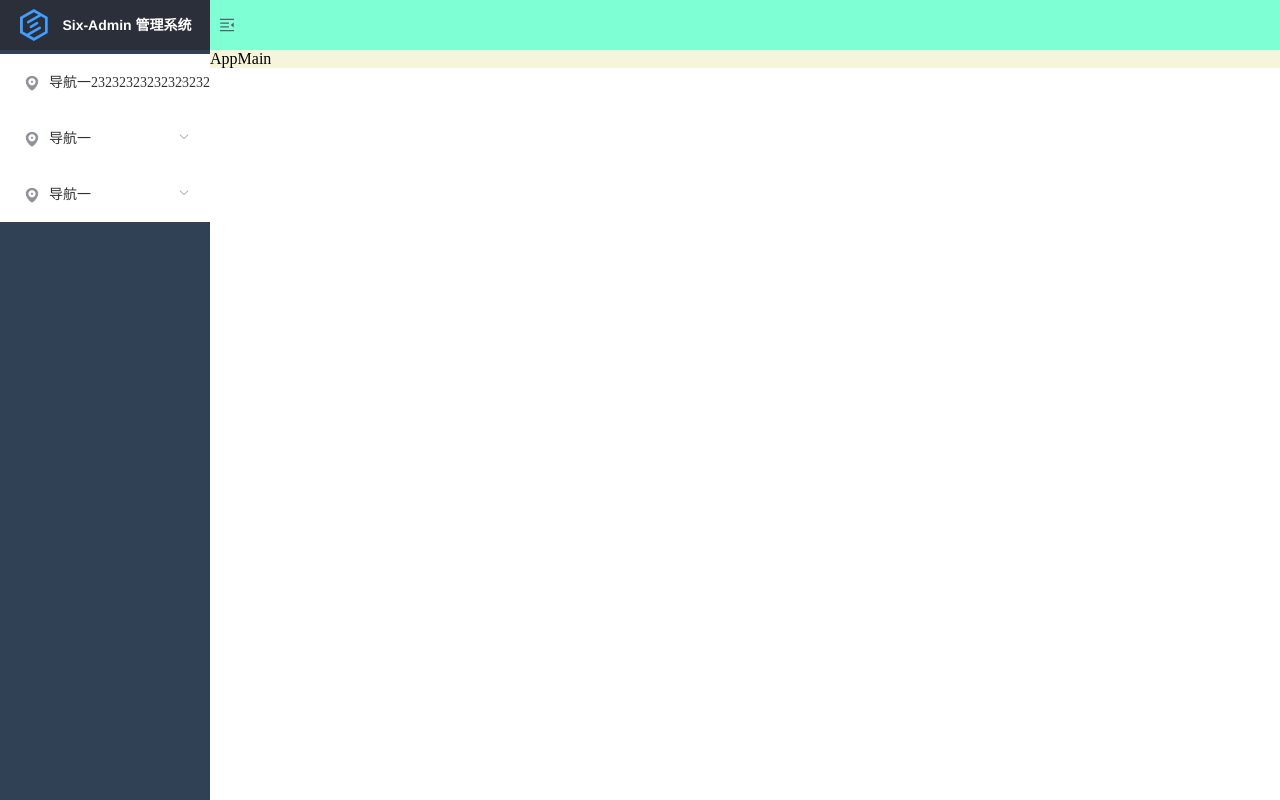
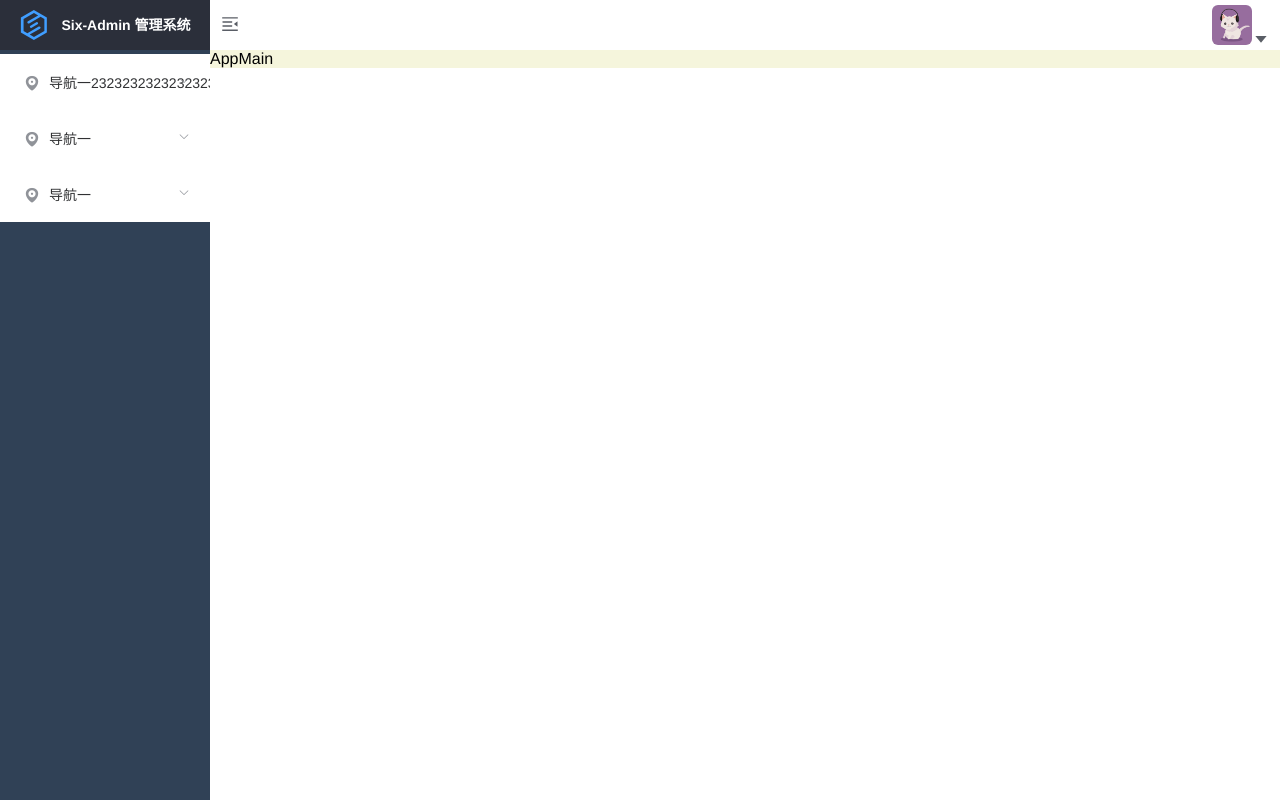
Before and after one commit to Miss-Sixty/six-admin-old, a Vue app: page /#/dashboard in a window 1280 px wide. Built offline with nearby package versions, Linux system fonts and the light colour scheme.

Commit message:
添加头像，添加全局样式

```diff
--- a/src/components/SvgIcon/index.vue
+++ b/src/components/SvgIcon/index.vue
@@ -1,5 +1,11 @@
 <template>
-  <svg v-if="iconName" :class="svgClass" aria-hidden="true" v-on="$listeners">
+  <svg
+    v-if="iconName"
+    :class="svgClass"
+    aria-hidden="true"
+    v-on="$listeners"
+    :style="{ height: height, width: width }"
+  >
     <use :href="iconName" />
   </svg>
 </template>
@@ -12,7 +18,9 @@ export default {
     className: {
       type: String,
       default: ""
-    }
+    },
+    height: String,
+    width: String
   },
   computed: {
     iconName() {
--- a/src/layout/components/Navbar.vue
+++ b/src/layout/components/Navbar.vue
@@ -1,15 +1,41 @@
 <template>
   <div class="navbar">
     <div class="navbar-icon" @click="toggleSideBar">
-      <svg-icon icon-class="hamburger" :class="{ 'is-active': opened }" />
+      <svg-icon
+        icon-class="hamburger"
+        :class="{ 'is-active': opened }"
+        width="20px"
+        height="20px"
+      />
+    </div>
+
+    <div class="right-menu">
+      <el-dropdown trigger="click">
+        <div class="right-menu__avatar navbar-icon">
+          <img width="40" height="40" :src="avatar" />
+          <i class="el-icon-caret-bottom" />
+        </div>
+        <el-dropdown-menu slot="dropdown">
+          <a target="_blank" href="">
+            <el-dropdown-item>Github</el-dropdown-item>
+          </a>
+          <a target="_blank" href="">
+            <el-dropdown-item>Docs</el-dropdown-item>
+          </a>
+          <el-dropdown-item divided @click.native="logout">
+            <span style="display:block;">Log Out</span>
+          </el-dropdown-item>
+        </el-dropdown-menu>
+      </el-dropdown>
     </div>
   </div>
 </template>
 
 <script>
+import { mapGetters } from "vuex";
 export default {
-  props: {
-    opened: Boolean
+  computed: {
+    ...mapGetters(["opened", "avatar"])
   },
   methods: {
     toggleSideBar() {
@@ -21,15 +47,17 @@ export default {
 
 <style scoped lang="scss">
 .navbar {
-  background-color: aquamarine;
+  background-color: #fff;
   height: 50px;
   line-height: 50px;
   overflow: hidden;
   box-shadow: 0 1px 4px rgba(0, 21, 41, 0.08);
-
+  .is-active {
+    transform: rotate(180deg);
+  }
   &-icon {
     display: inline-block;
-    padding: 0 8px;
+    padding: 0 10px;
     height: 100%;
     font-size: 18px;
     color: #5a5e66;
@@ -40,9 +68,23 @@ export default {
     &:hover {
       background: rgba(0, 0, 0, 0.03);
     }
+  }
 
-    .is-active {
-      transform: rotate(180deg);
+  .right-menu {
+    float: right;
+    height: 100%;
+    line-height: 50px;
+    &:focus {
+      outline: none;
+    }
+
+    &__avatar {
+      padding-top: 5px;
+      cursor: pointer;
+
+      > img {
+        border-radius: 6px;
+      }
     }
   }
 }
--- a/src/layout/components/Sidebar/Logo.vue
+++ b/src/layout/components/Sidebar/Logo.vue
@@ -33,7 +33,7 @@ export default {
   display: inline-block;
 
   .svg-icon {
-    font-size: 32px;
+    font-size: 30px;
     color: #409eff;
     vertical-align: middle;
     display: inline;
--- a/src/layout/index.vue
+++ b/src/layout/index.vue
@@ -2,7 +2,7 @@
   <div class="layout">
     <sidebar :opened="!opened" />
     <div class="layout-container" :class="{ hideSidebarWidth: !opened }">
-      <navbar :opened="opened" class="layout-container__navbar" />
+      <navbar class="layout-container__navbar" />
       <app-main class="layout-container__main" />
     </div>
   </div>
--- a/src/plugins/element.js
+++ b/src/plugins/element.js
@@ -5,12 +5,20 @@ import {
   MenuItemGroup,
   MenuItem,
   Tooltip,
-  Scrollbar
+  Scrollbar,
+  Dropdown,
+  DropdownMenu,
+  DropdownItem,
+  Image
 } from "element-ui";
 
 Vue.use(Menu)
   .use(Submenu)
+  .use(Image)
   .use(MenuItemGroup)
   .use(Tooltip)
   .use(Scrollbar)
+  .use(Dropdown)
+  .use(DropdownMenu)
+  .use(DropdownItem)
   .use(MenuItem);
--- a/src/store/getters.js
+++ b/src/store/getters.js
@@ -1,5 +1,7 @@
 const getters = {
-  opened: state => state.app.opened
+  opened: state => state.app.opened,
+  avatar: state => state.user.avatar,
+  name: state => state.user.name
 };
 
 export default getters;
--- /dev/null
+++ b/src/store/modules/user.js
@@ -0,0 +1,32 @@
+const state = {
+  name: "",
+  avatar: require("@/assets/imgs/avatar.gif")
+};
+
+const mutations = {
+  SET_NAME: (state, name) => {
+    state.name = name;
+  },
+  SET_AVATAR: (state, avatar) => {
+    state.avatar = avatar;
+  }
+};
+
+const actions = {
+  //   // user login
+  //   login({ commit }, userInfo) {
+  //     const { username, password } = userInfo;
+  //     return new Promise((resolve, reject) => {});
+  //   },
+  //   // get user info
+  //   getInfo({ commit, state }) {
+  //     return new Promise((resolve, reject) => {});
+  //   },
+};
+
+export default {
+  namespaced: true,
+  state,
+  mutations,
+  actions
+};
--- a/src/styles/index.scss
+++ b/src/styles/index.scss
@@ -6,3 +6,29 @@ body {
 // #app {
 //   height: 100%;
 // }
+
+body {
+  height: 100%;
+  -moz-osx-font-smoothing: grayscale;
+  -webkit-font-smoothing: antialiased;
+  text-rendering: optimizeLegibility;
+  font-family: Helvetica Neue, Helvetica, PingFang SC, Hiragino Sans GB,
+    Microsoft YaHei, Arial, sans-serif;
+}
+
+a:focus,
+a:active {
+  outline: none;
+}
+
+a,
+a:focus,
+a:hover {
+  cursor: pointer;
+  color: inherit;
+  text-decoration: none;
+}
+
+div:focus {
+  outline: none;
+}
```
Also changed, not shown: src/assets/imgs/avatar.gif (added).
